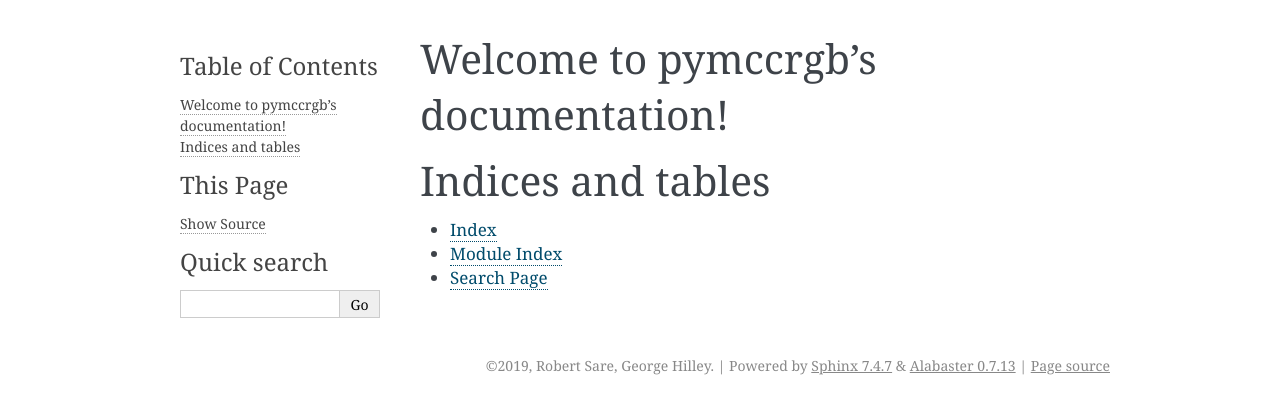
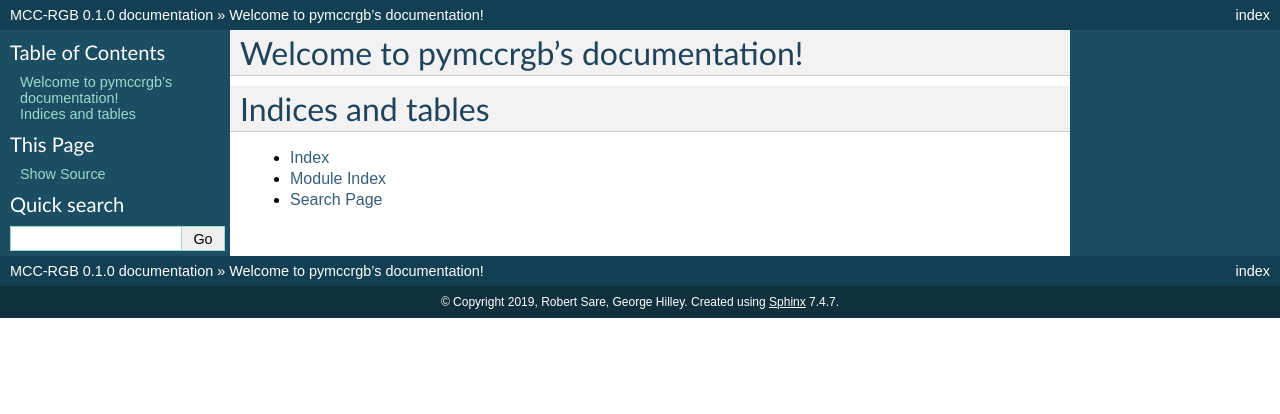
Before and after one commit to stgl/pymccrgb, a Sphinx documentation site: the page built from docs/source/index.rst, in a window 1280 px wide. Shown: the top 414 px of the page. Built offline with Sphinx 7.4.7, drawn with Linux system fonts in a browser that asks for light colours; formulas are drawn with MathJax 3.

Commit message:
Use classic theme

```diff
--- a/docs/source/conf.py
+++ b/docs/source/conf.py
@@ -110,11 +110,11 @@ pygments_style = 'sphinx'
 # The theme to use for HTML and HTML Help pages.  See the documentation for
 # a list of builtin themes.
 #
-import alabaster
+#import alabaster
 
-html_theme_path = [alabaster.get_path()]
-extensions = ['alabaster']
-html_theme = 'alabaster'
+#html_theme_path = [alabaster.get_path()]
+#extensions = ['alabaster']
+html_theme = 'classic'
 
 # Theme options are theme-specific and customize the look and feel of a theme
 # further.  For a list of options available for each theme, see the
```
